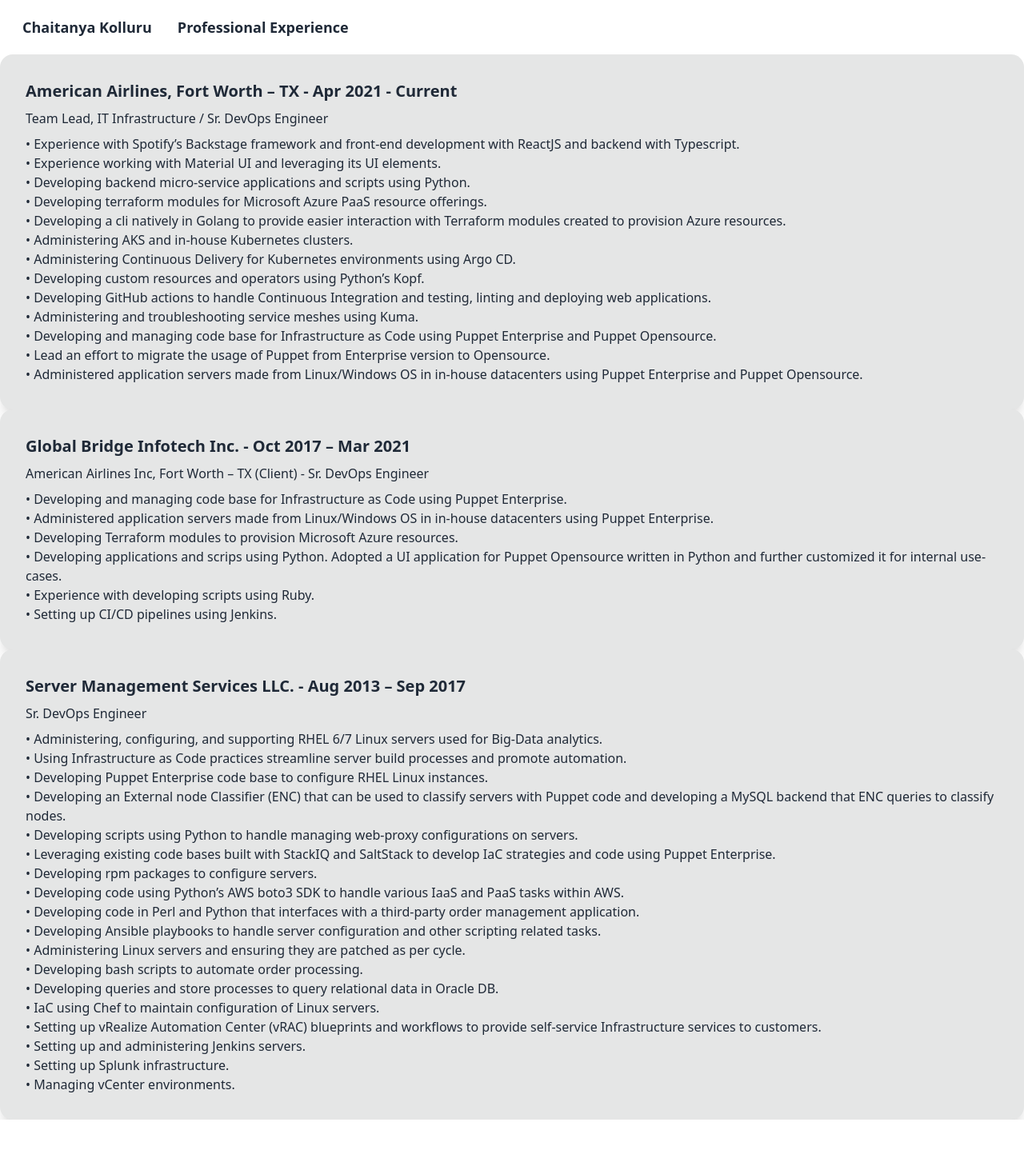
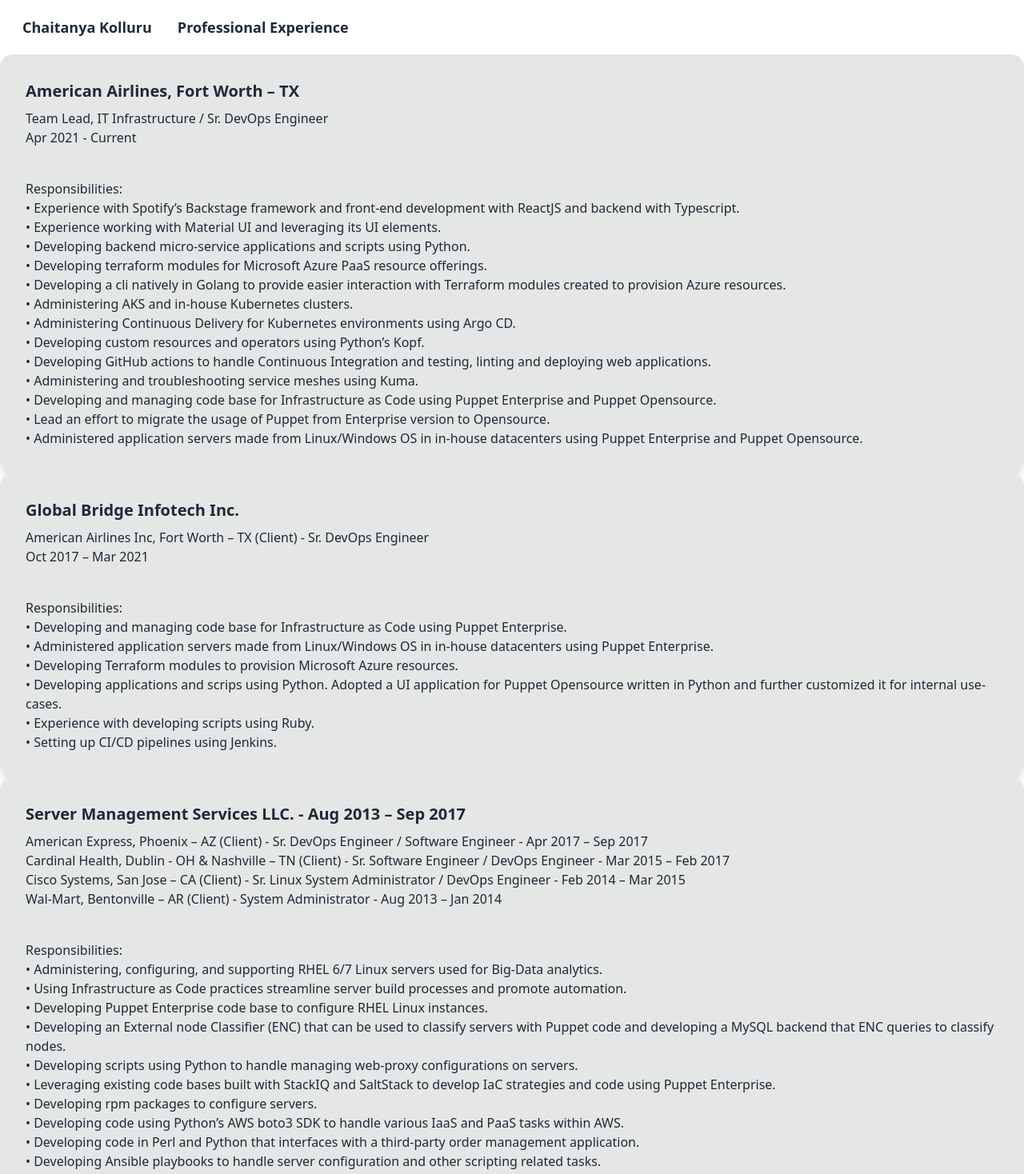
Before and after one commit to chaitanyakolluru/portfolio-chai, a React (Vite) app: page /professional in a window 1280 px wide. Shown: the top 1468 px of the page at 80% size. Before the commit the page ends 1400 px from the top, so only its background shows below. Built offline with nearby package versions, Linux system fonts and the light colour scheme.

Commit message:
completed

```diff
--- a/src/components/Card.tsx
+++ b/src/components/Card.tsx
@@ -1,13 +1,17 @@
 const Card: React.FC<{
   title: string;
-  content?: string;
+  content?: string[];
   bulletedContent?: string[];
 }> = ({ title, content, bulletedContent }) => {
   return (
     <div className="card w-180 bg-base-300 shadow-xl">
       <div className="card-body">
         <h2 className="card-title">{title}</h2>
-        <p>{content && content}</p>
+        <ul>
+          {content &&
+            content.map((item) => <li key={content.indexOf(item)}>{item}</li>)}
+        </ul>
+        <br></br>
         <ol>
           {bulletedContent &&
             bulletedContent.map((item) => (
--- a/src/pages/Home.tsx
+++ b/src/pages/Home.tsx
@@ -2,23 +2,26 @@
 
 interface CardDetails {
   title: string;
-  content?: string;
+  content?: string[];
   bulletedContent?: string[];
 }
 const details: CardDetails[] = [
   {
     title: 'SUMMARY',
-    content: `Motivated, self-learning, passionate engineer with a penchant for
+    content: [
+      `Motivated, self-learning, passionate engineer with a penchant for
 automation. DevOps Engineer with a strong background in System
 Administration of Linux servers, IaC and CI/CD, and with experience
 developing backend micro-service and web applications`,
+    ],
   },
   {
     title: 'CERTIFICATIONS',
-    content: `Certified Kubernetes Security Specialist.
-  Certified Kubernetes Administrator.
-  Puppet Certified Professional.
-  `,
+    content: [
+      `Certified Kubernetes Security Specialist`,
+      `Certified Kubernetes Administrator`,
+      `Puppet Certified Professional`,
+    ],
   },
   {
     title: 'TECHNICAL EXPERTISE',
@@ -32,9 +35,11 @@
   },
   {
     title: 'EDUCATION',
-    content: `Bachelor of Science in Electronics and Communication – JNTU Hyderabad – 2006 – 2010
-  Master of Science in Electrical Engineering – University of Missouri Kansas City – 2011 - 2012
+    content: [
+      `Bachelor of Science in Electronics and Communication – JNTU Hyderabad – 2006 – 2010`,
+      `Master of Science in Electrical Engineering – University of Missouri Kansas City – 2011 - 2012
   `,
+    ],
   },
 ];
 
--- a/src/pages/Professional.tsx
+++ b/src/pages/Professional.tsx
@@ -2,6 +2,7 @@
 
 const bulletedContent = {
   AA: [
+    'Responsibilities:',
     `•	Experience with Spotify’s Backstage framework and front-end development with ReactJS and backend with Typescript. `,
     `•	Experience working with Material UI and leveraging its UI elements. `,
     `•	Developing backend micro-service applications and scripts using Python.`,
@@ -17,6 +18,7 @@
     `•	Administered application servers made from Linux/Windows OS in in-house datacenters using Puppet Enterprise and Puppet Opensource.`,
   ],
   GBIT: [
+    'Responsibilities:',
     `•	Developing and managing code base for Infrastructure as Code using Puppet Enterprise.`,
     `•	Administered application servers made from Linux/Windows OS in in-house datacenters using Puppet Enterprise.`,
     `•	Developing Terraform modules to provision Microsoft Azure resources.`,
@@ -25,6 +27,7 @@
     `•	Setting up CI/CD pipelines using Jenkins.`,
   ],
   SMS: [
+    'Responsibilities:',
     `•	Administering, configuring, and supporting RHEL 6/7 Linux servers used for Big-Data analytics.`,
     `•	Using Infrastructure as Code practices streamline server build processes and promote automation.`,
     `•	Developing Puppet Enterprise code base to configure RHEL Linux instances.`,
@@ -50,26 +53,36 @@
   return (
     <>
       <Card
-        title={`American Airlines, Fort Worth – TX - Apr 2021 - Current
+        title={`American Airlines, Fort Worth – TX
 
 `}
-        content={`
-    Team Lead, IT Infrastructure / Sr. DevOps Engineer`}
+        content={[
+          `
+        Team Lead, IT Infrastructure / Sr. DevOps Engineer`,
+          `Apr 2021 - Current`,
+        ]}
         bulletedContent={bulletedContent.AA}
       />
       <Card
-        title={`Global Bridge Infotech Inc. - Oct 2017 – Mar 2021
+        title={`Global Bridge Infotech Inc.
 `}
-        content={`
-        American Airlines Inc, Fort Worth – TX (Client) - Sr. DevOps Engineer`}
+        content={[
+          `
+        American Airlines Inc, Fort Worth – TX (Client) - Sr. DevOps Engineer`,
+          `Oct 2017 – Mar 2021`,
+        ]}
         bulletedContent={bulletedContent.GBIT}
       />
       <Card
         title={`Server Management Services LLC. - Aug 2013 – Sep 2017
 
 `}
-        content={`
-    Sr. DevOps Engineer`}
+        content={[
+          `American Express, Phoenix – AZ (Client) - Sr. DevOps Engineer / Software Engineer - Apr 2017 – Sep 2017`,
+          `Cardinal Health, Dublin - OH & Nashville – TN (Client) - Sr. Software Engineer / DevOps Engineer - Mar 2015 – Feb 2017`,
+          `Cisco Systems, San Jose – CA (Client) - Sr. Linux System Administrator / DevOps Engineer - Feb 2014 – Mar 2015`,
+          `Wal-Mart, Bentonville – AR (Client) - System Administrator - Aug 2013 – Jan 2014`,
+        ]}
         bulletedContent={bulletedContent.SMS}
       />
     </>
```
